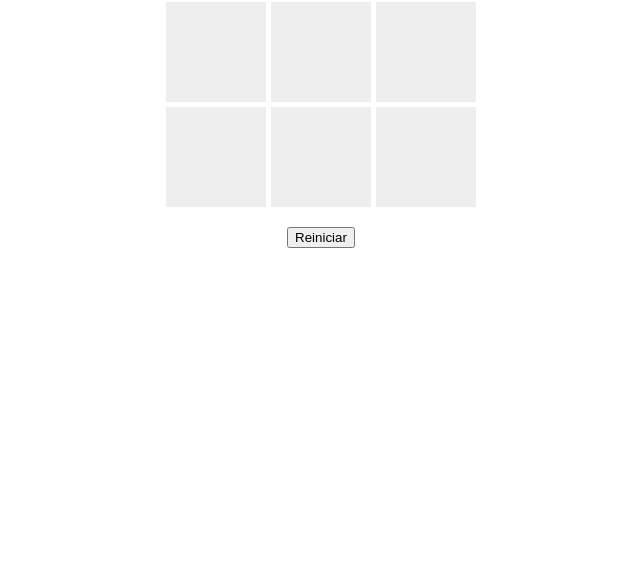
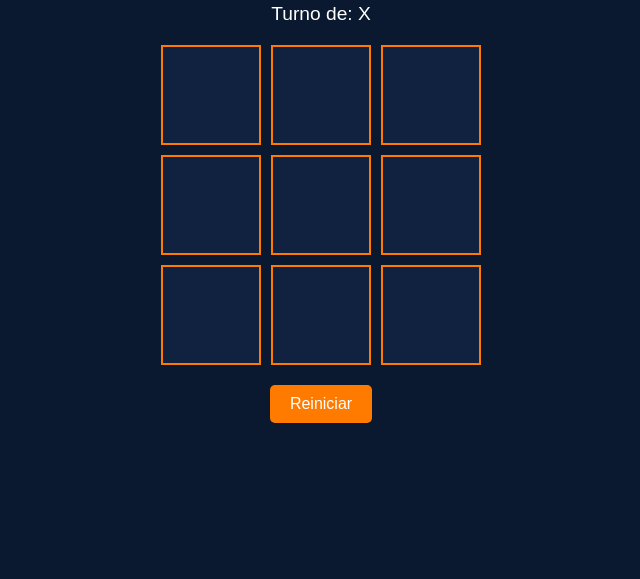
Before and after one commit to shasharick/triki, a plain HTML site: page index.html in a window 1280 px wide. Shown: the part 221-800 px from the top of the page, without its empty margins (319-959 px from the left). Drawn offline with Linux system fonts and the light colour scheme.

Commit message:
Update style.css

```diff
--- a/style.css
+++ b/style.css
@@ -1,27 +1,62 @@
 body {
+    margin: 0;
+    font-family: Arial, sans-serif;
+    background-color: #0a192f; /* azul oscuro */
+    color: white;
+    display: flex;
+    justify-content: center;
+    align-items: center;
+    height: 100vh;
+}
+
+.container {
     text-align: center;
-    font-family: Arial;
+}
+
+h1 {
+    margin-bottom: 10px;
+    color: #ff7b00; /* naranja */
 }
 
 .board {
     display: grid;
     grid-template-columns: repeat(3, 100px);
-    gap: 5px;
-    justify-content: center;
-    margin: 20px;
+    grid-template-rows: repeat(3, 100px);
+    gap: 10px;
+    margin: 20px auto;
 }
 
 .cell {
-    width: 100px;
-    height: 100px;
-    background: #eee;
-    font-size: 2em;
+    background-color: #112240;
+    border: 2px solid #ff7b00;
+    font-size: 2.5rem;
     display: flex;
+    justify-content: center;
     align-items: center;
-    justify-content: center;
     cursor: pointer;
+    transition: 0.3s;
 }
 
 .cell:hover {
-    background: #ddd;
+    background-color: #1d3557;
 }
+
+.status {
+    margin: 10px 0;
+    font-size: 1.2rem;
+}
+
+button {
+    background-color: #ff7b00;
+    border: none;
+    padding: 10px 20px;
+    color: white;
+    font-size: 1rem;
+    cursor: pointer;
+    border-radius: 5px;
+    transition: 0.3s;
+}
+
+button:hover {
+    background-color: #e66a00;
+}
```
